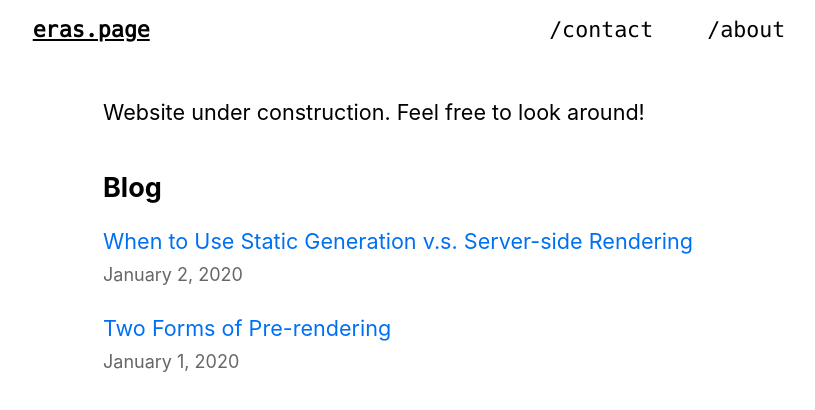
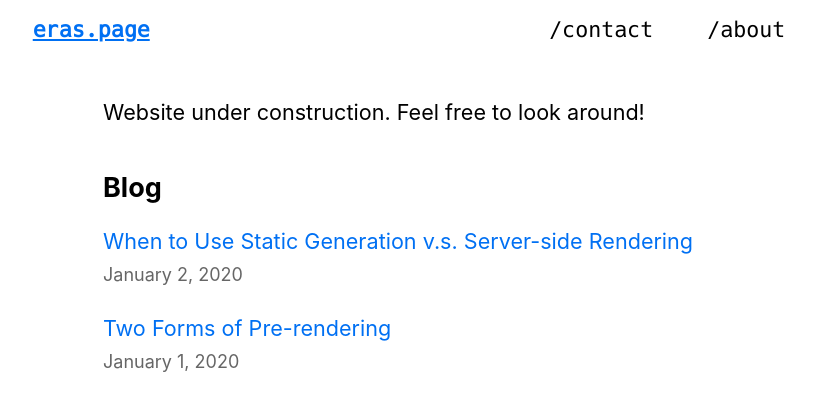
Before and after one commit to lucaseras/eras.page, a Next.js app: page / in a window 1280 px wide. In both pictures the pointer is over the link "eras.page". Shown: the top 410 px of the page, without its empty margins (231-1046 px from the left). Built offline with nearby package versions, Linux system fonts and the light colour scheme.

Commit message:
I was wondering what happened to hover!

```diff
--- a/components/navbar.module.css
+++ b/components/navbar.module.css
@@ -55,5 +55,5 @@
 
 
 .a:hover {
-    -color: #0070f3;
+    color: #0070f3;
 }
```
